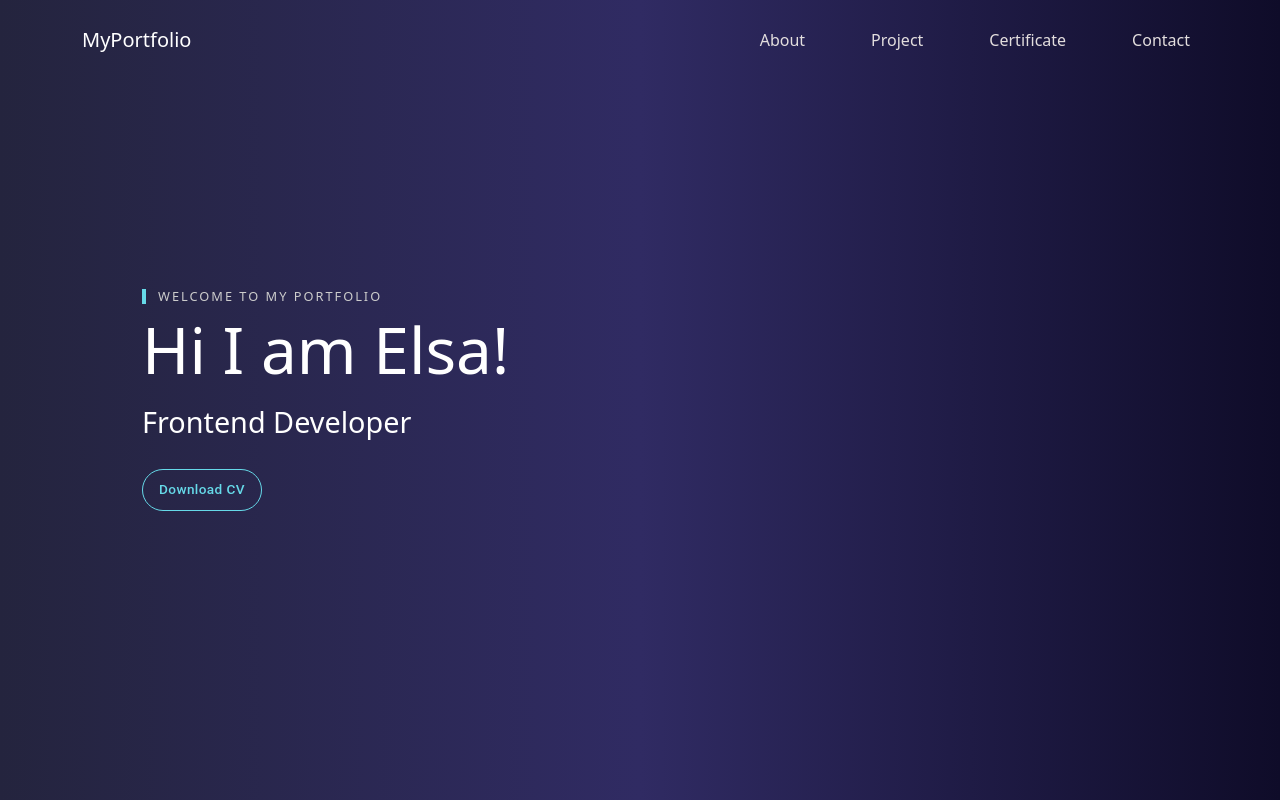
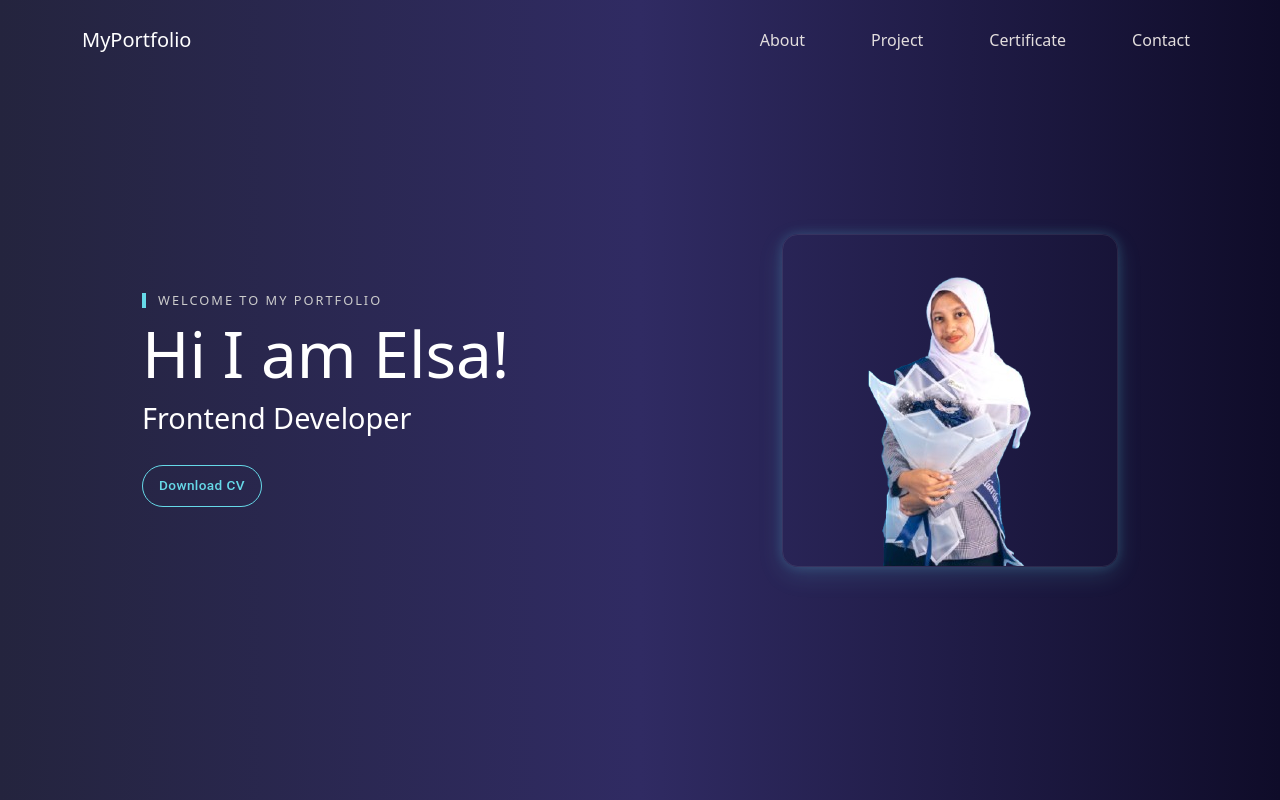
Before and after one commit to elsasalsa/portfolio, a React (Vite) app: page / in a window 1280 px wide. Shown: the top 800 px of the page. Built offline with nearby package versions, Linux system fonts and the light colour scheme.

Commit message:
add image

```diff
--- a/src/Home.jsx
+++ b/src/Home.jsx
@@ -65,6 +65,7 @@ function Home() {
 
       <div style={{ marginBottom: '100px' }}>
         <div className="hero-section">
+          <div className="hero-text">
             <h6 className="side-line">Welcome to my portfolio</h6>
             <h1>Hi I am Elsa!</h1>
             <h3>Frontend Developer</h3>
@@ -95,8 +96,13 @@ function Home() {
                 Download CV
               </Button>
             </a>
+          </div>
 
+          <div className="hero-image">
+            <img src="/img/el.png" alt="Elsa" />
           </div>
+        </div>
+
       </div>
 
       <div id="about">
--- a/src/css/home.css
+++ b/src/css/home.css
@@ -29,16 +29,6 @@ body {
   padding-left: 12px;
 }
 
-.hero-section {
-  padding-top: 80px;
-  padding-left: 60px;
-  display: flex;
-  flex-direction: column;
-  justify-content: center;
-  height: calc(100vh - 80px);
-  color: white;
-}
-
 .hero-section h1 {
   font-size: 4rem;
 }
@@ -55,3 +45,50 @@ body {
   text-transform: uppercase;
   color: #ccc;
 }
+
+.hero-section {
+  padding-top: 80px;
+  padding-left: 60px;
+  display: flex;
+  justify-content: space-between;
+  align-items: center;
+  height: calc(100vh - 80px);
+  color: white;
+  flex-wrap: wrap;
+  gap: 40px;
+}
+
+.hero-image img {
+  box-shadow:
+    0 8px 24px rgba(102, 217, 232, 0.15),
+    0 0 12px rgba(102, 217, 232, 0.2);
+  border-radius: 16px;
+  margin-right: 80px;
+  border: 1px solid rgba(255, 255, 255, 0.08);
+  transition: transform 0.3s ease, box-shadow 0.3s ease;
+}
+
+.hero-image img:hover {
+  transform: scale(1.03);
+  box-shadow:
+    0 12px 28px rgba(102, 217, 232, 0.2),
+    0 0 20px rgba(102, 217, 232, 0.25);
+}
+
+.hero-text {
+  flex: 1;
+  min-width: 300px;
+}
+
+@media (max-width: 768px) {
+  .hero-section {
+    flex-direction: column;
+    padding-top: 150px;
+    padding-left: 50px;
+    padding-right: 50px;
+  }
+
+  .hero-image img {
+    max-width: 60%;
+  }
+}
```
Also changed, not shown: public/img/el.png (added), public/img/el2.png (added). Lines whose indentation alone changed are shown as unchanged.
